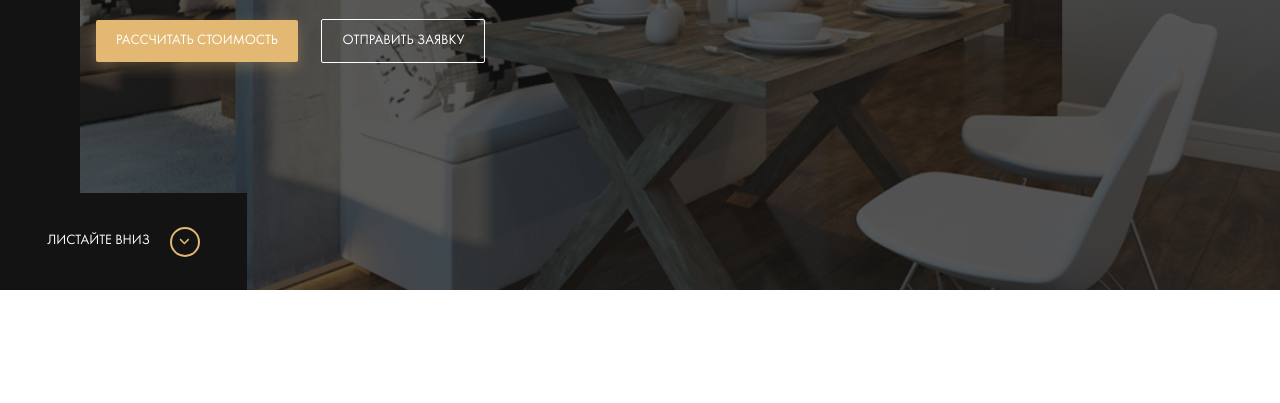
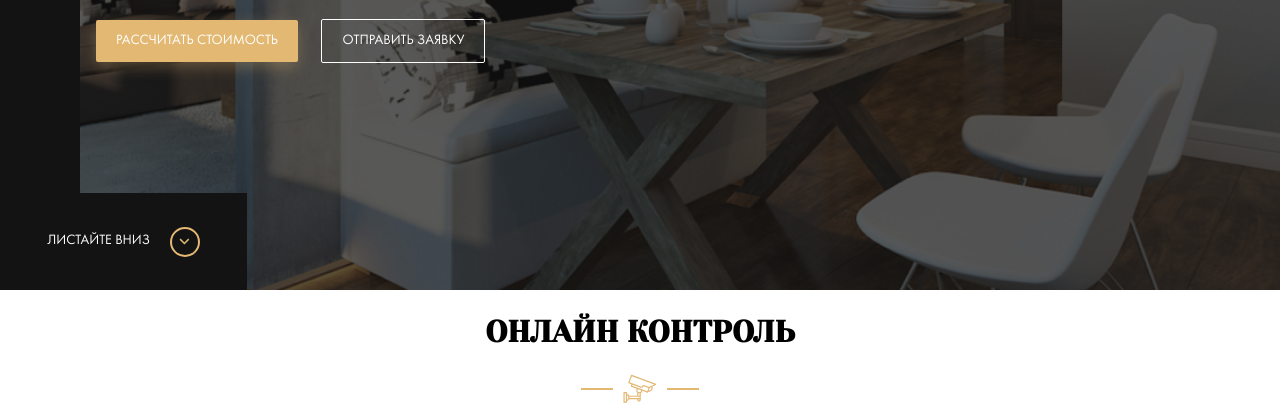
Before and after one commit to ludmila-pro-v/repair_n, a website: page index.html in a window 1280 px wide. Shown: the part 510-913 px from the top of the page. Before the commit the page ends 800 px from the top, so only its background shows below. Drawn offline with Linux system fonts and the light colour scheme; files whose address does not match are found by name.

Commit message:
feat: add new section - control, move body settings in settings.sass

```diff
--- a/index.html
+++ b/index.html
@@ -51,6 +51,21 @@
             <a href="#" class="hero__scroll-down">листайте вниз</a>
         </section>
         <!-- /.hero -->
+        <section class="section control">
+            <div class="container">
+                <div class="section-title">
+                    <h2 class="section-title__heading">онлайн контроль</h2>
+                    <!-- /.section-title__heading -->
+                    <div class="section-title__image">
+                        <img src="img/video.svg" alt="#">
+                    </div>
+                    <!-- /.section-title__image -->
+                </div>
+                <!-- /.section-title -->
+            </div>
+            <!-- /.container -->
+        </section>
+        <!-- /.section control -->
     </main>
 </body>
 
--- a/sass/_interface.sass
+++ b/sass/_interface.sass
@@ -3,6 +3,8 @@
     border: none
     border-radius: 2px
     text-transform: uppercase
+    &:focus
+        outline: none
     &:hover
         cursor: pointer
     &--primary
--- /dev/null
+++ b/sass/_settings.sass
@@ -0,0 +1,23 @@
+*, *:before, *:after
+    box-sizing: border-box
+
+body
+    font-family: 'FuturaBookC'
+    font-size: 14px
+.section
+    &-title
+        text-align: center
+        text-transform: uppercase
+        font-family: 'Yeseva One', cursive
+        font-weight: 300
+        font-size: 20px
+        &__image
+            display: flex
+            justify-content: center
+            align-items: center
+            &:before, &:after
+                content: ''
+                width: 32px
+                height: 2px
+                background-color: $primary
+                margin: 0 10px
--- a/sass/style.sass
+++ b/sass/style.sass
@@ -2,13 +2,8 @@
 @import 'normolize'
 @import 'variabless'
 @import 'grid'
+@import 'settings'
 @import 'interface'
 @import 'templates/header'
 @import 'templates/hero'
-
-*, *:before, *:after
-    box-sizing: border-box
-
-body
-    font-family: 'FuturaBookC'
-    font-size: 14px
+@import 'templates/control'
```
Also changed, not shown: css/style.css, img/video.svg (added), sass/templates/_control.sass (added).
